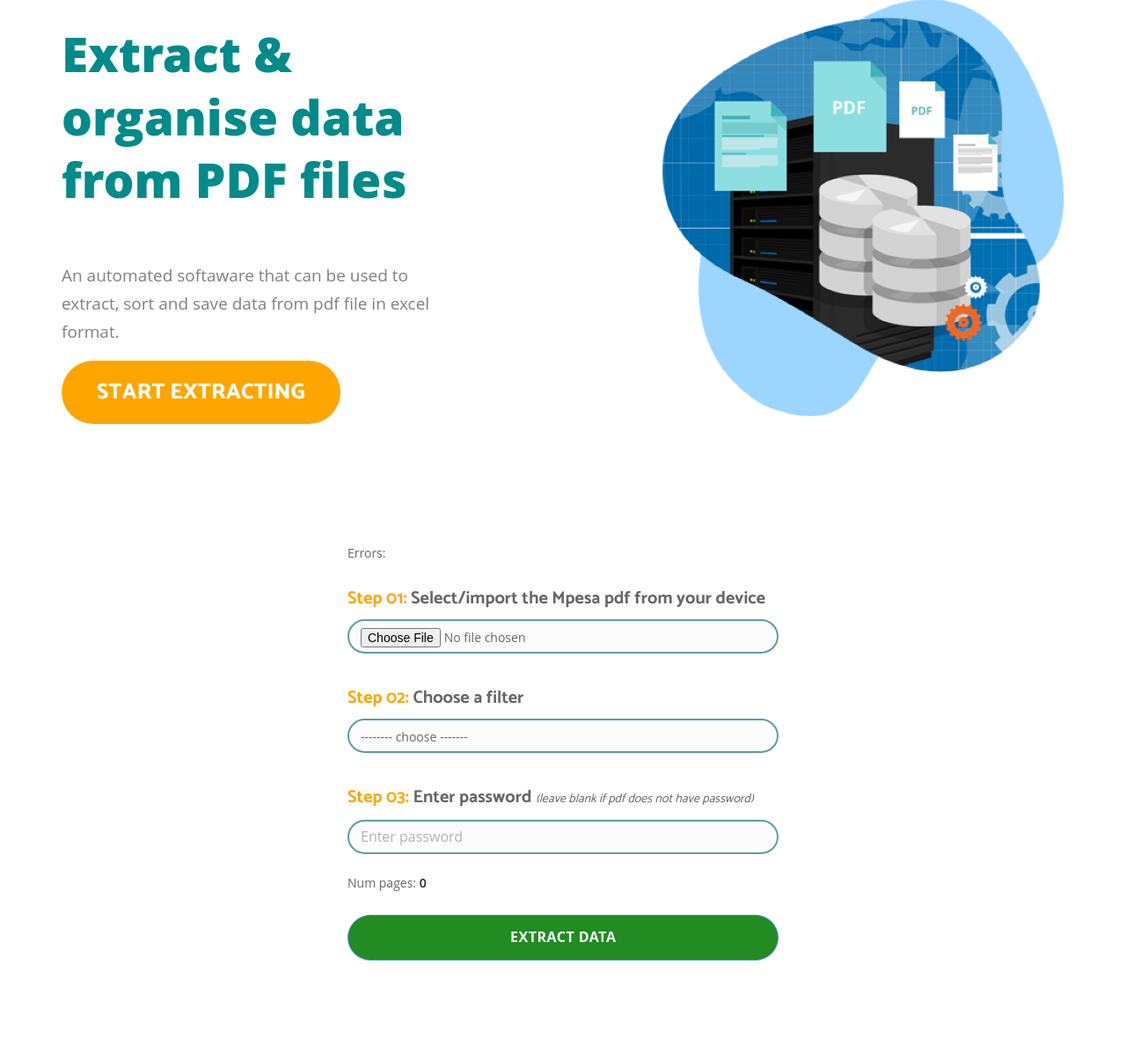
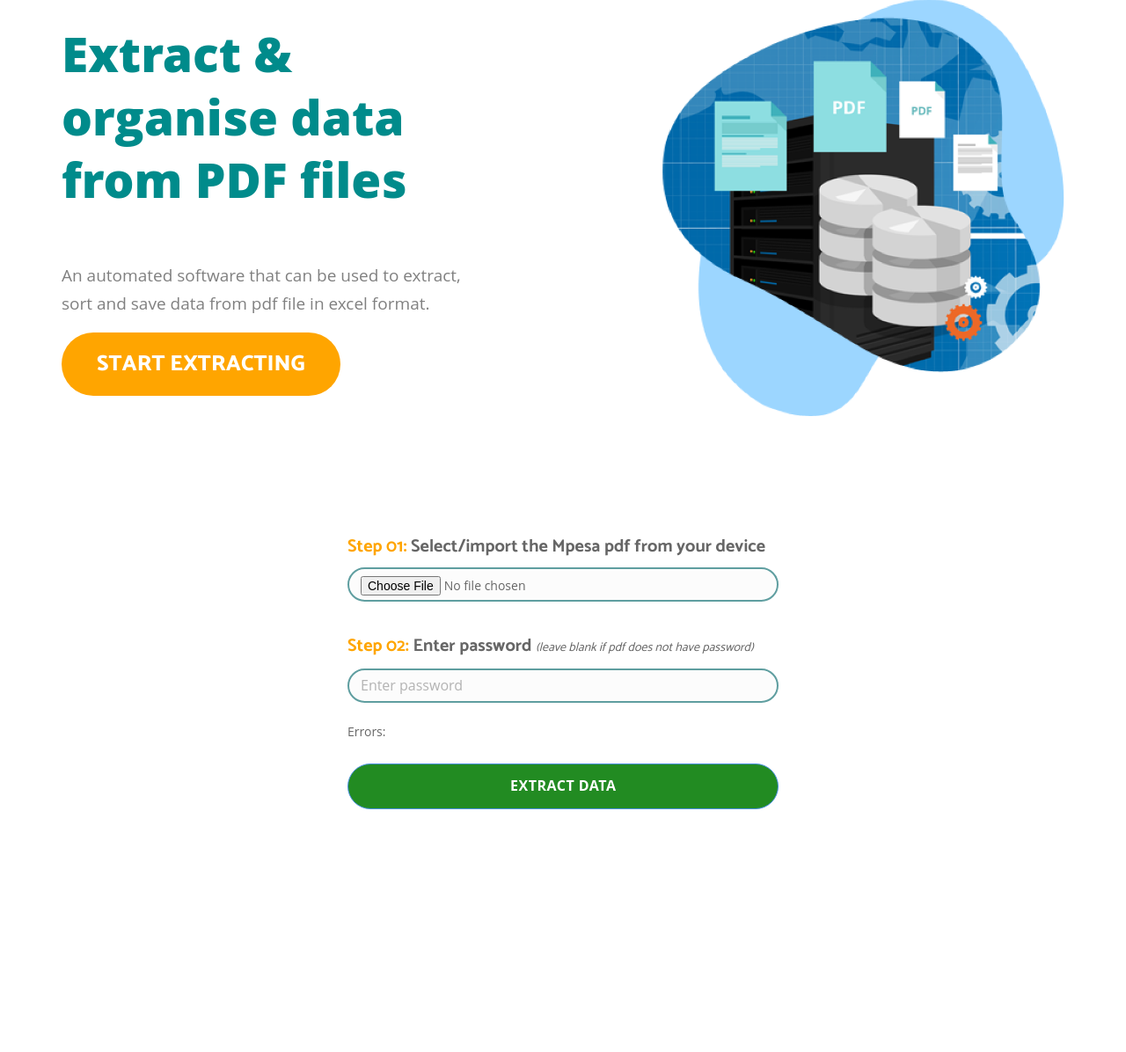
Before and after one commit to francis-n440/mpesa, a Django app: page / in a window 1280 px wide. Shown: the part 105-1301 px from the top of the page at 88% size. After the commit the page ends 1025 px from the top, so only its background shows below. Run offline with Django 3.2, Linux system fonts and the light colour scheme; parts of the project's set-up code (start-up, migrations or seed data) failed here and were passed over.

Commit message:
latest updates

```diff
--- a/pdf_ex/templates/index.html
+++ b/pdf_ex/templates/index.html
@@ -24,7 +24,7 @@
                             <div class="switchable__text">
                                 <h3 class="cstm-header-styl">Extract & organise data from PDF files</h3>
 
-                                <p class="lead"> An automated softaware that can be used to extract, sort and save data from pdf file in excel format. </p>
+                                <p class="lead"> An automated software that can be used to extract, sort and save data from pdf file in excel format. </p>
 
                                 <a href="#start-extract" class="cstm-btn-1">START EXTRACTING</a>
 
@@ -46,26 +46,13 @@
                                 <form action="" method="POST" enctype="multipart/form-data">
                                     {% csrf_token %}
                                     <div class="col-sm-8 col-sm-offset-2">
-                                        <p class="text-left">Errors: <strong style="color: red">{{ error }}</strong></p>
                                         <p class="text-left steps-cstm-styl"><span class="cstm-step-clr">Step 01:</span> Select/import the Mpesa pdf from your device</p>
                                         <input class="brdr-styl"  type="file" name="file" class="form-control-file">
                                     </div>
                                     <div class="col-sm-8 col-sm-offset-2">
-                                        <p class="text-left steps-cstm-styl"><span class="cstm-step-clr">Step 02:</span> Choose a filter</p>
-                                            <select class="brdr-styl" name='filter' id="filter">
-                                                <option value="">-------- choose -------</option>
-                                                <option value="Airtime Purchase">Airtime Purchase</option>
-                                                <option value="Fuliza">Fuliza</option>
-                                                <option value="Customer Withdrawal">Customer Withdrawal</option>
-                                                <option value="till">Till</option>
-                                                <option value="Customer Transfer">Customer Transfer</option>
-                                            </select>
-                                    </div>
-                                    <div class="col-sm-8 col-sm-offset-2">
-                                        <p class="text-left steps-cstm-styl"><span class="cstm-step-clr">Step 03:</span> Enter password <i class="helper-txt-styl">(leave blank if pdf does not have password)</i></p>
-                                        <input class="brdr-styl" type="text" name="password" placeholder="Enter password">
-                                        <p style="margin-top: 20px; margin-bottom: -20px;" class="text-left">Num pages: <strong>{{ num_pages }}</strong></p>
-
+                                        <p class="text-left steps-cstm-styl"><span class="cstm-step-clr">Step 02:</span> Enter password <i class="helper-txt-styl">(leave blank if pdf does not have password)</i></p>
+                                        <input class="brdr-styl" type="password" name="password" placeholder="Enter password">
+                                        <p style="margin-top: 20px; margin-bottom: -20px;" class="text-left">Errors: <strong style="color: red">{{ error }}</strong></p>
                                     </div>
                                     <div class="col-sm-8 col-sm-offset-2">
                                     <button type="submit" href="#start-extract" class="btn btn--primary type--uppercase cstm-btn-2">EXTRACT DATA</button> </div>
--- a/pdf_ex/views/views.py
+++ b/pdf_ex/views/views.py
@@ -3,7 +3,7 @@
 from django.shortcuts import render
 from django.http import HttpResponse
 
-from .services import extract_from_pdf, parse_mpesa_content, filter
+from .services import extract_from_pdf, parse_mpesa_content, exec_analytics
 
 logger = logging.getLogger(__name__)
 
@@ -19,14 +19,14 @@
 			error = 'Invalid password'
 		else:
 			content = parse_mpesa_content(content)
-			filter_str = request.POST.get('filter')
-			if filter_str:
-				content = filter(content, filter_str)
+			if content:
+				content2 = exec_analytics(content)
+
 			response = HttpResponse()
-			response['Content-Disposition'] = 'attachment; filename="extractfile.xlsx"'
+			response['Content-Disposition'] = 'attachment; filename="summary.xlsx"'
 			response['Content-Type'] = 'application/vnd.openxmlformats-officedocument.spreadsheetml.sheet'
 
-			response.write(content.getvalue())
+			response.write(content2.getvalue())
 			return response
 
 
--- a/routes.py
+++ /dev/null
@@ -1,6 +0,0 @@
-from pdf-extractor import app
-from flask import render_template
-
-@app.route('/')
-def home():
-    return render_template('index.html')
```
Also changed, not shown: pdf_ex/views/services.py (+8 -9 lines).
